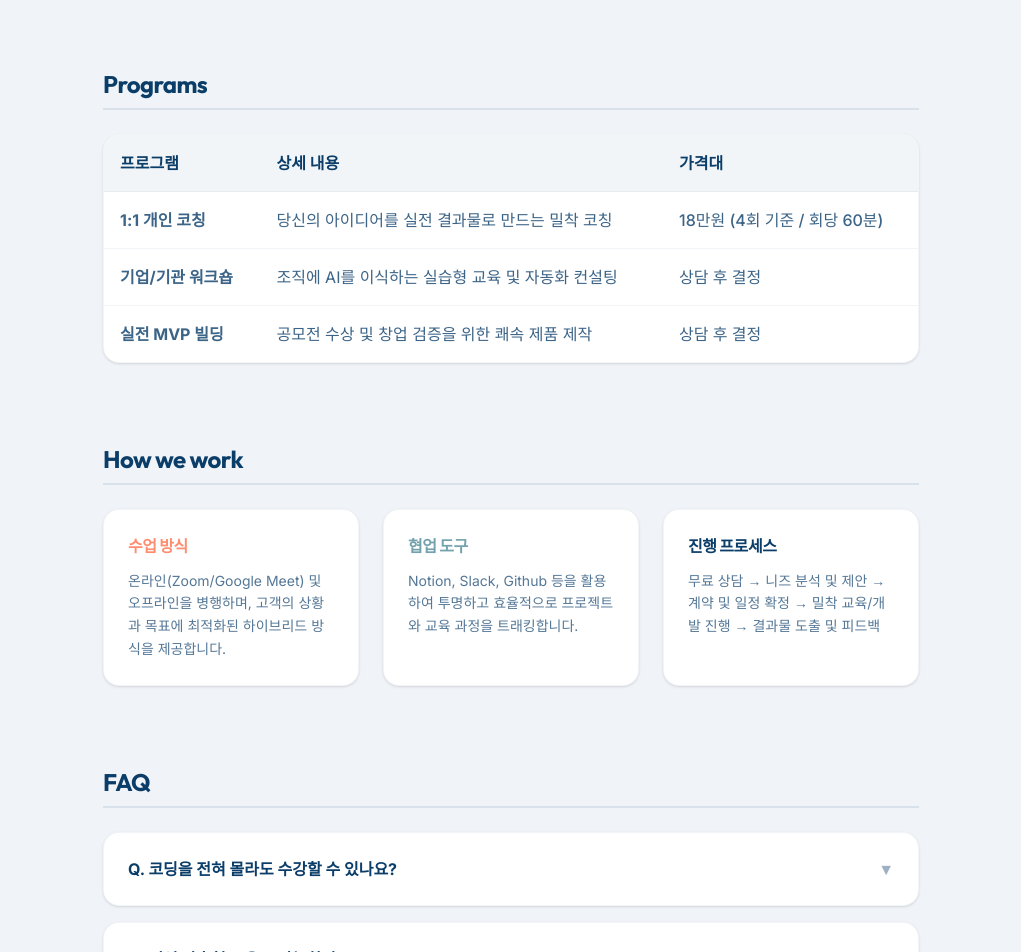
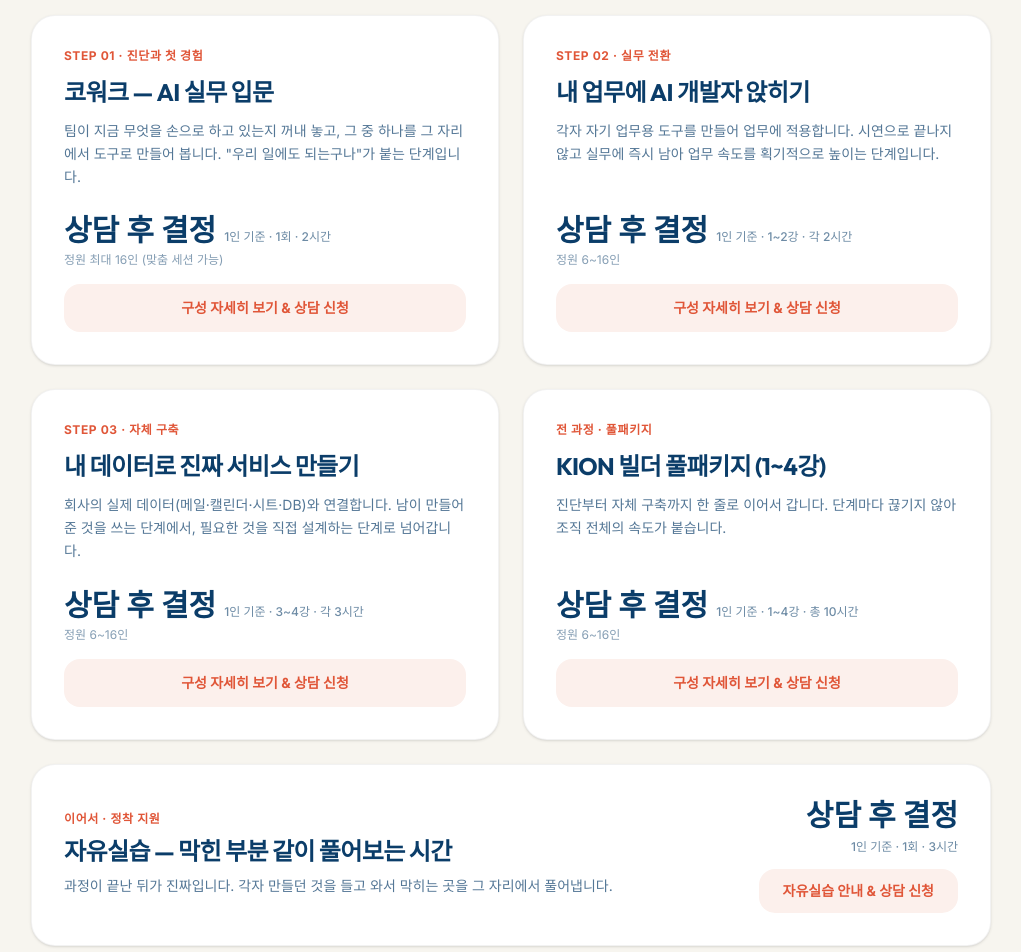
Before and after one commit to kionlabs/Home, a React (Vite) app: page /guide in a window 1280 px wide. Shown: the part 360-1312 px from the top of the page, without its empty margins (129-1150 px from the left). Built offline with nearby package versions, Linux system fonts and the light colour scheme; no server answers.

Commit message:
style: redesign Guide page into 2x2 card grid layout inspired by Hwig-o

```diff
--- a/src/pages/Guide.tsx
+++ b/src/pages/Guide.tsx
@@ -4,126 +4,299 @@
 import Footer from '../components/Footer';
 
 export default function Guide() {
+  const scrollToContact = () => {
+    setTimeout(() => {
+      const element = document.getElementById('contact');
+      if (element) element.scrollIntoView({ behavior: 'smooth' });
+    }, 100);
+  };
+
   return (
-    <div className="min-h-screen bg-brand-bg-soft selection:bg-brand-accent/20 selection:text-brand-primary">
+    <div className="min-h-screen bg-[#f7f5ef] selection:bg-brand-accent/20 selection:text-brand-primary">
       <Navbar />
 
-      <main className="pt-32 pb-20 max-w-4xl mx-auto px-6 md:px-10 font-sans text-brand-primary">
-
+      <main className="pt-32 pb-24 max-w-5xl mx-auto px-4 md:px-8 font-sans text-brand-primary">
         {/* Intro */}
-        <section className="mb-20">
+        <section className="mb-16 text-center">
           <motion.div
             initial={{ opacity: 0, y: 20 }}
             animate={{ opacity: 1, y: 0 }}
             transition={{ duration: 0.5 }}
           >
-            <h1 className="text-4xl md:text-5xl font-bold mb-6 text-brand-primary">
-              서비스 가이드
+            <span className="text-xs font-bold tracking-widest text-[#e05638] uppercase bg-[#fcf0ec] px-4 py-1.5 rounded-full inline-block mb-4 border border-[#f7ded7]">
+              SERVICE GUIDE
+            </span>
+            <h1 className="text-4xl md:text-5xl font-extrabold mb-6 text-brand-primary tracking-tight">
+              실전 AI 커리큘럼 & 서비스 가이드
             </h1>
-            <p className="text-lg md:text-xl text-brand-primary/80 leading-relaxed bg-white p-6 rounded-2xl shadow-sm border border-brand-primary/5">
-              KION Labs는 단순한 이론 교육이 아닌, <span className="font-bold text-brand-accent">'바이브 코딩(Vibe Coding)'</span>과 <span className="font-bold text-brand-base">실전 중심의 문제 해결</span>에 집중합니다.<br/>
-              조직의 체질을 바꾸고 즉각적인 성과를 내기 위해 맞춤형 교육과 솔루션을 제공합니다.
+            <p className="text-lg md:text-xl text-brand-primary/80 max-w-2xl mx-auto leading-relaxed">
+              KION Labs는 단순한 이론 교육을 넘어 <span className="font-bold text-[#e05638]">'바이브 코딩(Vibe Coding)'</span> 기반의 실전 문제 해결 프로그램을 제공합니다.
             </p>
           </motion.div>
         </section>
 
-        {/* Programs */}
-        <section className="mb-20">
-          <motion.h2
-            initial={{ opacity: 0 }}
-            whileInView={{ opacity: 1 }}
+        {/* 2x2 Card Grid Programs */}
+        <section className="mb-12">
+          <div className="grid md:grid-cols-2 gap-6 mb-6">
+            {/* Card 1 */}
+            <motion.div
+              initial={{ opacity: 0, y: 20 }}
+              whileInView={{ opacity: 1, y: 0 }}
+              viewport={{ once: true }}
+              transition={{ duration: 0.4, delay: 0.1 }}
+              className="bg-white rounded-3xl p-8 border border-black/5 shadow-sm hover:shadow-md transition-all flex flex-col justify-between"
+            >
+              <div>
+                <span className="text-xs font-bold text-[#e05638] tracking-wider uppercase block mb-3">
+                  STEP 01 · 진단과 첫 경험
+                </span>
+                <h3 className="text-xl md:text-2xl font-bold text-brand-primary mb-3">
+                  코워크 — AI 실무 입문
+                </h3>
+                <p className="text-brand-primary/70 text-sm leading-relaxed mb-6">
+                  팀이 지금 무엇을 손으로 하고 있는지 꺼내 놓고, 그 중 하나를 그 자리에서 도구로 만들어 봅니다. "우리 일에도 되는구나"가 붙는 단계입니다.
+                </p>
+              </div>
+
+              <div>
+                <div className="mb-4">
+                  <div className="flex items-baseline gap-2 mb-1">
+                    <span className="text-2xl md:text-3xl font-extrabold text-brand-primary">
+                      상담 후 결정
+                    </span>
+                    <span className="text-xs text-brand-primary/60 font-medium">
+                      1인 기준 · 1회 · 2시간
+                    </span>
+                  </div>
+                  <span className="text-xs text-brand-primary/50 block">
+                    정원 최대 16인 (맞춤 세션 가능)
+                  </span>
+                </div>
+
+                <Link to="/#contact" onClick={scrollToContact}>
+                  <button className="w-full bg-[#fcf0ec] text-[#e05638] font-bold py-3.5 px-6 rounded-2xl hover:bg-[#fae2db] transition-colors text-center text-sm cursor-pointer">
+                    구성 자세히 보기 & 상담 신청
+                  </button>
+                </Link>
+              </div>
+            </motion.div>
+
+            {/* Card 2 */}
+            <motion.div
+              initial={{ opacity: 0, y: 20 }}
+              whileInView={{ opacity: 1, y: 0 }}
+              viewport={{ once: true }}
+              transition={{ duration: 0.4, delay: 0.2 }}
+              className="bg-white rounded-3xl p-8 border border-black/5 shadow-sm hover:shadow-md transition-all flex flex-col justify-between"
+            >
+              <div>
+                <span className="text-xs font-bold text-[#e05638] tracking-wider uppercase block mb-3">
+                  STEP 02 · 실무 전환
+                </span>
+                <h3 className="text-xl md:text-2xl font-bold text-brand-primary mb-3">
+                  내 업무에 AI 개발자 앉히기
+                </h3>
+                <p className="text-brand-primary/70 text-sm leading-relaxed mb-6">
+                  각자 자기 업무용 도구를 만들어 업무에 적용합니다. 시연으로 끝나지 않고 실무에 즉시 남아 업무 속도를 획기적으로 높이는 단계입니다.
+                </p>
+              </div>
+
+              <div>
+                <div className="mb-4">
+                  <div className="flex items-baseline gap-2 mb-1">
+                    <span className="text-2xl md:text-3xl font-extrabold text-brand-primary">
+                      상담 후 결정
+                    </span>
+                    <span className="text-xs text-brand-primary/60 font-medium">
+                      1인 기준 · 1~2강 · 각 2시간
+                    </span>
+                  </div>
+                  <span className="text-xs text-brand-primary/50 block">
+                    정원 6~16인
+                  </span>
+                </div>
+
+                <Link to="/#contact" onClick={scrollToContact}>
+                  <button className="w-full bg-[#fcf0ec] text-[#e05638] font-bold py-3.5 px-6 rounded-2xl hover:bg-[#fae2db] transition-colors text-center text-sm cursor-pointer">
+                    구성 자세히 보기 & 상담 신청
+                  </button>
+                </Link>
+              </div>
+            </motion.div>
+
+            {/* Card 3 */}
+            <motion.div
+              initial={{ opacity: 0, y: 20 }}
+              whileInView={{ opacity: 1, y: 0 }}
+              viewport={{ once: true }}
+              transition={{ duration: 0.4, delay: 0.3 }}
+              className="bg-white rounded-3xl p-8 border border-black/5 shadow-sm hover:shadow-md transition-all flex flex-col justify-between"
+            >
+              <div>
+                <span className="text-xs font-bold text-[#e05638] tracking-wider uppercase block mb-3">
+                  STEP 03 · 자체 구축
+                </span>
+                <h3 className="text-xl md:text-2xl font-bold text-brand-primary mb-3">
+                  내 데이터로 진짜 서비스 만들기
+                </h3>
+                <p className="text-brand-primary/70 text-sm leading-relaxed mb-6">
+                  회사의 실제 데이터(메일·캘린더·시트·DB)와 연결합니다. 남이 만들어 준 것을 쓰는 단계에서, 필요한 것을 직접 설계하는 단계로 넘어갑니다.
+                </p>
+              </div>
+
+              <div>
+                <div className="mb-4">
+                  <div className="flex items-baseline gap-2 mb-1">
+                    <span className="text-2xl md:text-3xl font-extrabold text-brand-primary">
+                      상담 후 결정
+                    </span>
+                    <span className="text-xs text-brand-primary/60 font-medium">
+                      1인 기준 · 3~4강 · 각 3시간
+                    </span>
+                  </div>
+                  <span className="text-xs text-brand-primary/50 block">
+                    정원 6~16인
+                  </span>
+                </div>
+
+                <Link to="/#contact" onClick={scrollToContact}>
+                  <button className="w-full bg-[#fcf0ec] text-[#e05638] font-bold py-3.5 px-6 rounded-2xl hover:bg-[#fae2db] transition-colors text-center text-sm cursor-pointer">
+                    구성 자세히 보기 & 상담 신청
+                  </button>
+                </Link>
+              </div>
+            </motion.div>
+
+            {/* Card 4 */}
+            <motion.div
+              initial={{ opacity: 0, y: 20 }}
+              whileInView={{ opacity: 1, y: 0 }}
+              viewport={{ once: true }}
+              transition={{ duration: 0.4, delay: 0.4 }}
+              className="bg-white rounded-3xl p-8 border border-black/5 shadow-sm hover:shadow-md transition-all flex flex-col justify-between"
+            >
+              <div>
+                <span className="text-xs font-bold text-[#e05638] tracking-wider uppercase block mb-3">
+                  전 과정 · 풀패키지
+                </span>
+                <h3 className="text-xl md:text-2xl font-bold text-brand-primary mb-3">
+                  KION 빌더 풀패키지 (1~4강)
+                </h3>
+                <p className="text-brand-primary/70 text-sm leading-relaxed mb-6">
+                  진단부터 자체 구축까지 한 줄로 이어서 갑니다. 단계마다 끊기지 않아 조직 전체의 속도가 붙습니다.
+                </p>
+              </div>
+
+              <div>
+                <div className="mb-4">
+                  <div className="flex items-baseline gap-2 mb-1">
+                    <span className="text-2xl md:text-3xl font-extrabold text-brand-primary">
+                      상담 후 결정
+                    </span>
+                    <span className="text-xs text-brand-primary/60 font-medium">
+                      1인 기준 · 1~4강 · 총 10시간
+                    </span>
+                  </div>
+                  <span className="text-xs text-brand-primary/50 block">
+                    정원 6~16인
+                  </span>
+                </div>
+
+                <Link to="/#contact" onClick={scrollToContact}>
+                  <button className="w-full bg-[#fcf0ec] text-[#e05638] font-bold py-3.5 px-6 rounded-2xl hover:bg-[#fae2db] transition-colors text-center text-sm cursor-pointer">
+                    구성 자세히 보기 & 상담 신청
+                  </button>
+                </Link>
+              </div>
+            </motion.div>
+          </div>
+
+          {/* Full-width Bottom Card */}
+          <motion.div
+            initial={{ opacity: 0, y: 20 }}
+            whileInView={{ opacity: 1, y: 0 }}
             viewport={{ once: true }}
-            className="text-2xl font-bold mb-6 pb-2 border-b-2 border-brand-primary/10"
+            transition={{ duration: 0.4, delay: 0.5 }}
+            className="bg-white rounded-3xl p-8 border border-black/5 shadow-sm hover:shadow-md transition-all flex flex-col md:flex-row items-start md:items-center justify-between gap-6"
           >
-            Programs
-          </motion.h2>
-          <div className="overflow-x-auto bg-white rounded-2xl shadow-sm border border-brand-primary/5">
-            <table className="w-full text-left border-collapse">
-              <thead>
-                <tr className="bg-brand-primary/5 text-brand-primary">
-                  <th className="p-4 font-bold border-b border-brand-primary/10">프로그램</th>
-                  <th className="p-4 font-bold border-b border-brand-primary/10">상세 내용</th>
-                  <th className="p-4 font-bold border-b border-brand-primary/10">가격대</th>
-                </tr>
-              </thead>
-              <tbody className="text-brand-primary/80">
-                <tr className="hover:bg-brand-bg-soft transition-colors">
-                  <td className="p-4 border-b border-brand-primary/5 font-bold">1:1 개인 코칭</td>
-                  <td className="p-4 border-b border-brand-primary/5">당신의 아이디어를 실전 결과물로 만드는 밀착 코칭</td>
-                  <td className="p-4 border-b border-brand-primary/5 font-medium whitespace-nowrap">18만원 (4회 기준 / 회당 60분)</td>
-                </tr>
-                <tr className="hover:bg-brand-bg-soft transition-colors">
-                  <td className="p-4 border-b border-brand-primary/5 font-bold">기업/기관 워크숍</td>
-                  <td className="p-4 border-b border-brand-primary/5">조직에 AI를 이식하는 실습형 교육 및 자동화 컨설팅</td>
-                  <td className="p-4 border-b border-brand-primary/5 font-medium whitespace-nowrap">상담 후 결정</td>
-                </tr>
-                <tr className="hover:bg-brand-bg-soft transition-colors">
-                  <td className="p-4 font-bold">실전 MVP 빌딩</td>
-                  <td className="p-4">공모전 수상 및 창업 검증을 위한 쾌속 제품 제작</td>
-                  <td className="p-4 font-medium whitespace-nowrap">상담 후 결정</td>
-                </tr>
-              </tbody>
-            </table>
-          </div>
+            <div className="max-w-2xl">
+              <span className="text-xs font-bold text-[#e05638] tracking-wider uppercase block mb-2">
+                이어서 · 정착 지원
+              </span>
+              <h3 className="text-xl md:text-2xl font-bold text-brand-primary mb-2">
+                자유실습 — 막힌 부분 같이 풀어보는 시간
+              </h3>
+              <p className="text-brand-primary/70 text-sm leading-relaxed">
+                과정이 끝난 뒤가 진짜입니다. 각자 만들던 것을 들고 와서 막히는 곳을 그 자리에서 풀어냅니다.
+              </p>
+            </div>
+
+            <div className="w-full md:w-auto flex flex-col md:items-end gap-3 min-w-[200px]">
+              <div className="text-left md:text-right">
+                <span className="text-2xl md:text-3xl font-extrabold text-brand-primary block">
+                  상담 후 결정
+                </span>
+                <span className="text-xs text-brand-primary/60 font-medium">
+                  1인 기준 · 1회 · 3시간
+                </span>
+              </div>
+
+              <Link to="/#contact" onClick={scrollToContact} className="w-full md:w-auto">
+                <button className="w-full md:w-auto bg-[#fcf0ec] text-[#e05638] font-bold py-3 px-6 rounded-2xl hover:bg-[#fae2db] transition-colors text-sm cursor-pointer whitespace-nowrap">
+                  자유실습 안내 & 상담 신청
+                </button>
+              </Link>
+            </div>
+          </motion.div>
         </section>
 
-        {/* How we work */}
-        <section className="mb-20">
-          <motion.h2
-            initial={{ opacity: 0 }}
-            whileInView={{ opacity: 1 }}
-            viewport={{ once: true }}
-            className="text-2xl font-bold mb-6 pb-2 border-b-2 border-brand-primary/10"
-          >
-            How we work
-          </motion.h2>
+        {/* How We Work */}
+        <section className="mb-16">
+          <h2 className="text-2xl font-bold mb-6 text-brand-primary border-b border-brand-primary/10 pb-3">
+            How We Work (진행 방식)
+          </h2>
           <div className="grid md:grid-cols-3 gap-6">
-            <div className="bg-white p-6 rounded-2xl shadow-sm border border-brand-primary/5">
-              <h3 className="font-bold text-brand-accent mb-3">수업 방식</h3>
+            <div className="bg-white p-6 rounded-2xl shadow-sm border border-black/5">
+              <h3 className="font-bold text-[#e05638] mb-2 text-base">수업 방식</h3>
               <p className="text-brand-primary/70 text-sm leading-relaxed">
-                온라인(Zoom/Google Meet) 및 오프라인을 병행하며, 고객의 상황과 목표에 최적화된 하이브리드 방식을 제공합니다.
+                온라인(Zoom/Meet) 및 오프라인 출강을 병행하며, 팀/개인 맞춤형 프로젝트 방식을 제공합니다.
               </p>
             </div>
-            <div className="bg-white p-6 rounded-2xl shadow-sm border border-brand-primary/5">
-              <h3 className="font-bold text-brand-base mb-3">협업 도구</h3>
+            <div className="bg-white p-6 rounded-2xl shadow-sm border border-black/5">
+              <h3 className="font-bold text-brand-base mb-2 text-base">협업 도구</h3>
               <p className="text-brand-primary/70 text-sm leading-relaxed">
-                Notion, Slack, Github 등을 활용하여 투명하고 효율적으로 프로젝트와 교육 과정을 트래킹합니다.
+                Notion, Slack, Github 등을 활용하여 투명하고 효율적으로 결과물과 수강 관리를 지원합니다.
               </p>
             </div>
-            <div className="bg-white p-6 rounded-2xl shadow-sm border border-brand-primary/5">
-              <h3 className="font-bold text-brand-primary mb-3">진행 프로세스</h3>
+            <div className="bg-white p-6 rounded-2xl shadow-sm border border-black/5">
+              <h3 className="font-bold text-brand-primary mb-2 text-base">진행 프로세스</h3>
               <p className="text-brand-primary/70 text-sm leading-relaxed">
-                무료 상담 → 니즈 분석 및 제안 → 계약 및 일정 확정 → 밀착 교육/개발 진행 → 결과물 도출 및 피드백
+                무료 상담 → 니즈 분석 및 제안 → 계약/일정 확정 → 맞춤 교육/구축 → 결과물 완성 및 피드백
               </p>
             </div>
           </div>
         </section>
 
         {/* FAQ */}
-        <section className="mb-20">
-          <motion.h2
-            initial={{ opacity: 0 }}
-            whileInView={{ opacity: 1 }}
-            viewport={{ once: true }}
-            className="text-2xl font-bold mb-6 pb-2 border-b-2 border-brand-primary/10"
-          >
-            FAQ
-          </motion.h2>
+        <section className="mb-16">
+          <h2 className="text-2xl font-bold mb-6 text-brand-primary border-b border-brand-primary/10 pb-3">
+            자주 묻는 질문 (FAQ)
+          </h2>
           <div className="space-y-4">
             {[
-              { q: "코딩을 전혀 몰라도 수강할 수 있나요?", a: "네, 가능합니다. 바이브 코딩 접근법을 통해 코딩 지식이 없어도 자연어로 AI와 소통하며 결과물을 만드는 방법을 배울 수 있습니다." },
-              { q: "기업 맞춤형 교육도 가능한가요?", a: "물론입니다. 각 기업의 도메인과 부서별 특성에 맞춘 실습 중심의 AI 워크숍을 설계하여 제공합니다." },
-              { q: "MVP 빌딩은 보통 얼마나 걸리나요?", a: "요구사항의 복잡도에 따라 다르지만, 보통 2주에서 4주 사이에 핵심 기능 검증이 가능한 초기 모델을 완성합니다." },
-              { q: "온라인 코칭은 어떻게 진행되나요?", a: "화면 공유를 통해 수강생이 직접 실습하는 과정을 보며 실시간으로 피드백을 드리는 밀착 코칭으로 진행됩니다." },
-              { q: "상담 후 계약하지 않아도 되나요?", a: "네, 초기 상담은 무료로 진행되며, 니즈를 명확히 파악하고 방향성을 제시해 드리는 과정이므로 부담 없이 신청하셔도 됩니다." }
+              { q: "코딩을 전혀 몰라도 수강할 수 있나요?", a: "네, 가능합니다. 바이브 코딩 접근법을 통해 코딩 지식이 없어도 자연어로 AI와 소통하며 필요한 업무 도구나 서비스를 만들 수 있습니다." },
+              { q: "기업 맞춤형 교육도 가능한가요?", a: "물론입니다. 각 기업의 도메인과 부서별 업무 특성에 맞춰 100% 맞춤형 실습 워크숍과 자동화 솔루션을 제공합니다." },
+              { q: "MVP 제작/자체 서비스 구축은 보통 얼마나 걸리나요?", a: "프로젝트 요구사항에 따라 다르지만, 보통 2주에서 4주 사이에 핵심 기능 검증이 가능한 초기 모델(MVP)을 완성합니다." },
+              { q: "온라인 코칭은 어떻게 진행되나요?", a: "화면 공유를 통해 수강생이 직접 실습하는 과정을 보며 실시간으로 막히는 부분을 짚어주는 밀착 코칭으로 진행됩니다." },
+              { q: "상담 후 계약하지 않아도 되나요?", a: "네, 초기 상담은 무료로 진행되며, 니즈를 명확히 파악하고 적합한 커리큘럼이나 해결책을 탐색하는 단계이므로 부담 없이 신청하셔도 됩니다." }
             ].map((faq, idx) => (
-              <details key={idx} className="group bg-white rounded-2xl shadow-sm border border-brand-primary/5 overflow-hidden">
-                <summary className="font-bold cursor-pointer p-6 hover:bg-brand-bg-soft transition-colors list-none flex justify-between items-center">
+              <details key={idx} className="group bg-white rounded-2xl shadow-sm border border-black/5 overflow-hidden">
+                <summary className="font-bold cursor-pointer p-6 hover:bg-[#fbf9f4] transition-colors list-none flex justify-between items-center text-sm md:text-base">
                   <span>Q. {faq.q}</span>
                   <span className="text-brand-primary/40 group-open:rotate-180 transition-transform">▼</span>
                 </summary>
-                <div className="p-6 pt-0 text-brand-primary/80 border-t border-brand-primary/5 mt-2 bg-brand-bg-soft/30">
-                  <span className="font-bold text-brand-accent mr-2">A.</span>
+                <div className="p-6 pt-0 text-brand-primary/80 border-t border-black/5 mt-2 bg-[#fbf9f4]/50 text-sm leading-relaxed">
+                  <span className="font-bold text-[#e05638] mr-2">A.</span>
                   {faq.a}
                 </div>
               </details>
@@ -132,24 +305,15 @@
         </section>
 
         {/* CTA */}
-        <div className="mt-20 text-center">
-          <Link
-            to="/#contact"
-            onClick={() => {
-              // Ensure smooth scroll to hash
-              setTimeout(() => {
-                const element = document.getElementById('contact');
-                if(element) element.scrollIntoView({behavior: 'smooth'});
-              }, 100);
-            }}
-          >
-            <button className="bg-brand-accent hover:bg-brand-accent/90 hover:-translate-y-1 transition-all cursor-pointer text-white px-10 py-5 rounded-full text-xl font-bold shadow-xl shadow-brand-accent/20">
-              상담 신청하기
+        <div className="text-center pt-8">
+          <Link to="/#contact" onClick={scrollToContact}>
+            <button className="bg-[#e05638] hover:bg-[#d04628] hover:-translate-y-0.5 transition-all cursor-pointer text-white px-10 py-5 rounded-2xl text-lg font-bold shadow-xl shadow-[#e05638]/20">
+              맞춤형 상담 신청하기
             </button>
           </Link>
         </div>
+      </main>
 
-      </main>
       <Footer />
     </div>
   );
```
